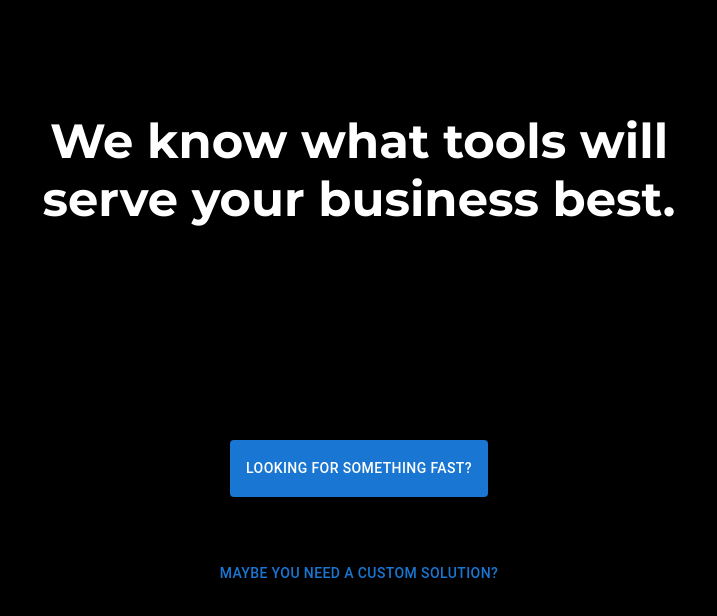
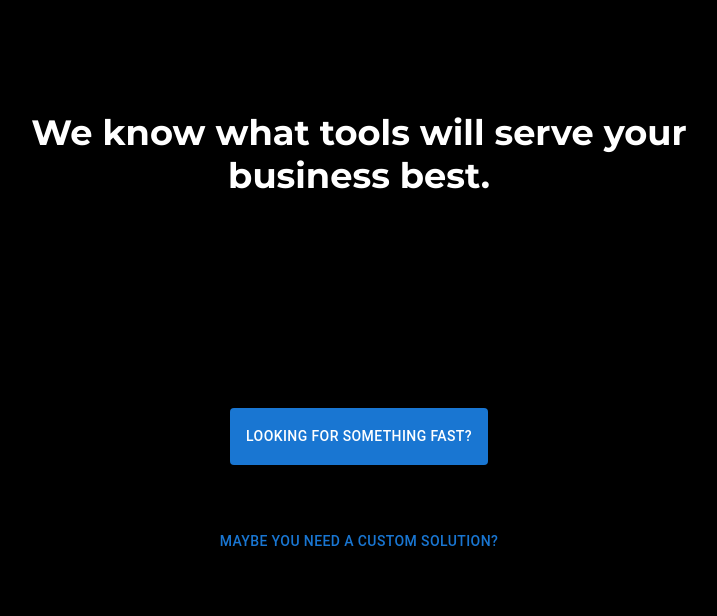
Before and after one commit to CodeJonesW/Wills_Blog, a Next.js app: page / in a window 1280 px wide. Both pictures are taken after a click on the button "LEARN HOW WE CAN EXPAND YOUR BUSINESS". Shown: the top 616 px of the page, without its empty margins (281-998 px from the left). Built offline with nearby package versions, Linux system fonts and the light colour scheme.

Commit message:
dynamic font size

```diff
--- a/pages/index.tsx
+++ b/pages/index.tsx
@@ -174,7 +174,7 @@ const Home: NextPage = () => {
           initial={{ opacity: 0 }}
           transition={{ duration: 4, type: "spring" }}
         >
-          <h3 style={{ fontSize: "48px" }}>
+          <h3 style={{ fontSize: "2.2em", padding: "12px" }}>
             We know what tools will serve your business best.
           </h3>
           <UnshrinkableDiv style={{ height: 164 }} />
```
